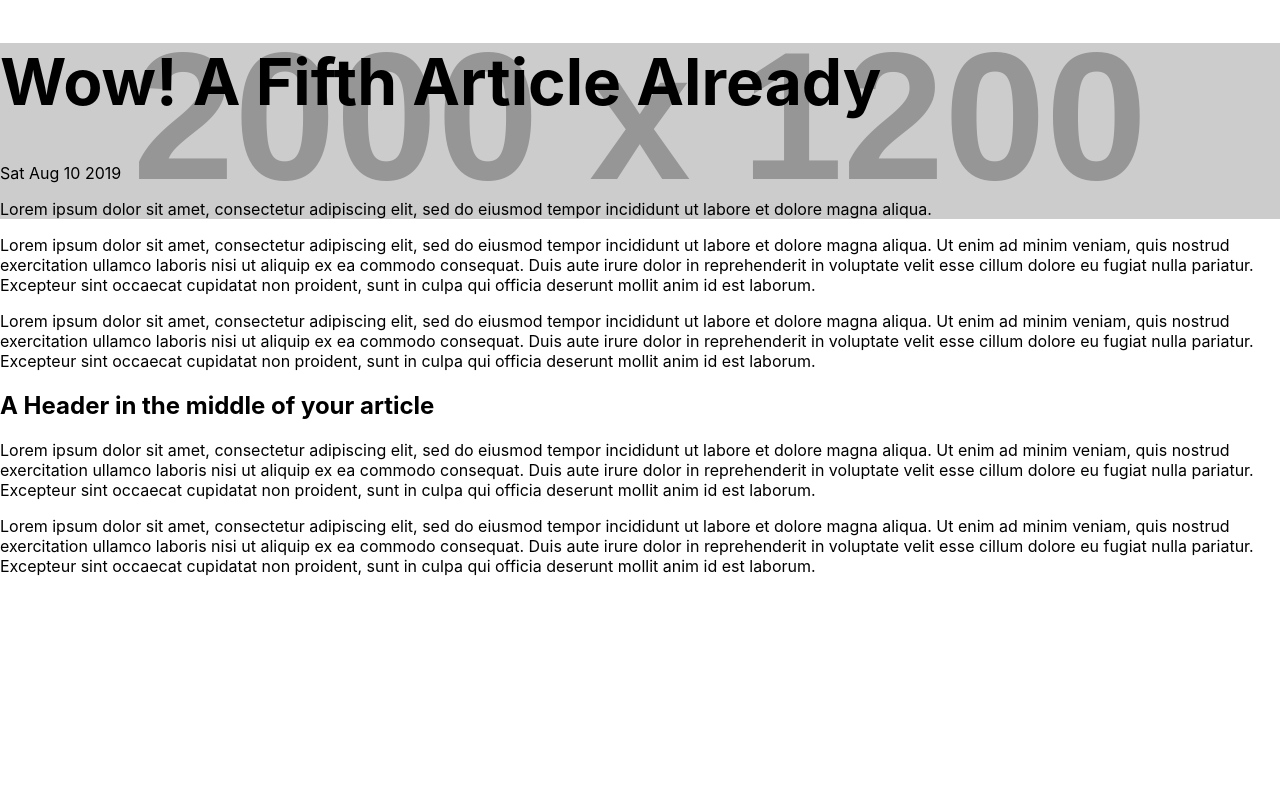
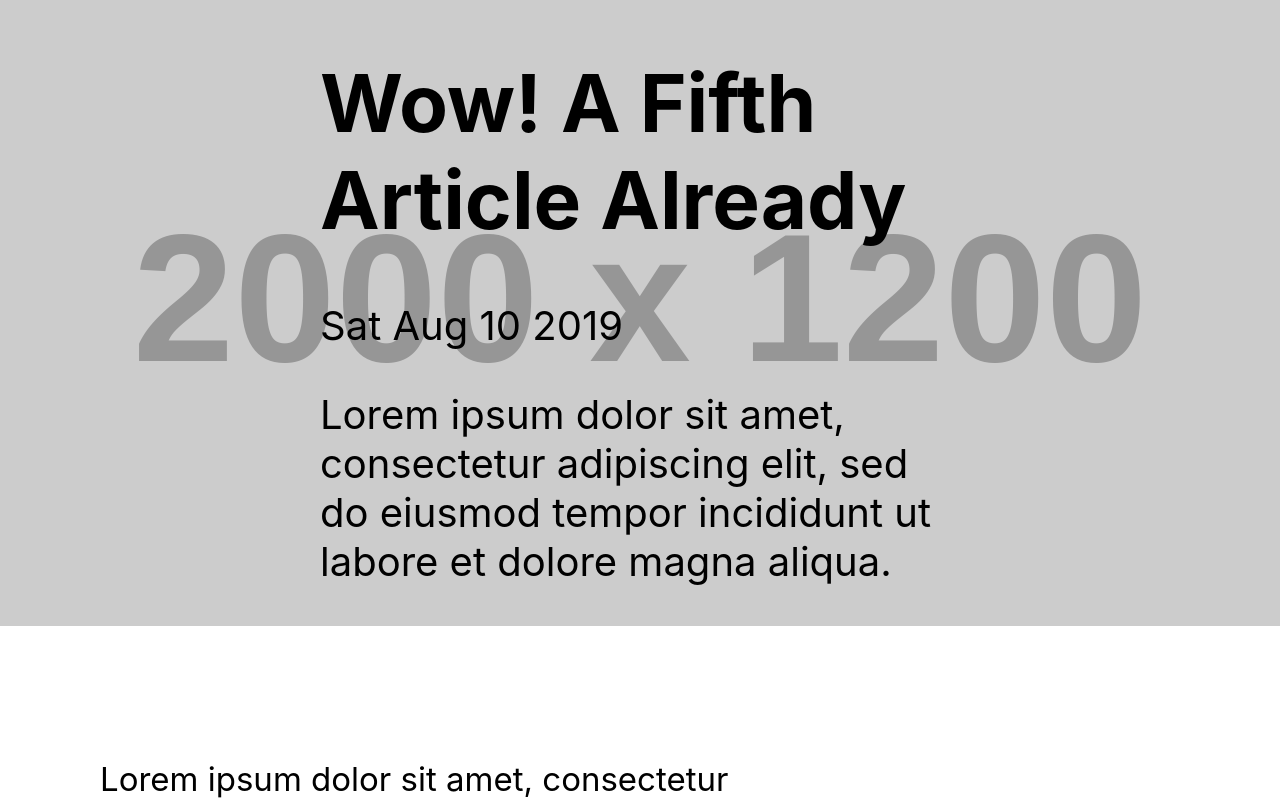
Before and after one commit to oziomarc/Dynamic-Web-Apps, a React (Create React App) app in the folder exercise-2-part2/: page /article/article-five in a window 1280 px wide. Shown: the top 800 px of the page. Built offline with nearby package versions, Linux system fonts and the light colour scheme.

Commit message:
final styling

```diff
--- a/exercise-2-part2/src/App.css
+++ b/exercise-2-part2/src/App.css
@@ -1,7 +1,7 @@
 .pageWrapper {
     margin: 0 auto;
     max-width: 1280px;
-    padding: 25px;
+    /* padding: 50px 100px 50px 100px; */
 }
 
 h1 {
@@ -9,18 +9,60 @@ h1 {
 }
 
 .articleCard {
+    display: flex;
+    flex-direction: row;
     border: 1px solid black;
     padding: 40px;
+    min-width: 1280px;
+}
+
+.articleCard h2 {
+    font-size: 50px;
 }
 
 .articleCard--image {
+    margin-right: 20px;
+    padding: 0;
+    flex-basis: 40%;
+}
 
+.articleCard--image img {
+    height: 100%;
+    width: 100%;
 }
 
 .articleCard--text {
+    flex-basis: 100%;
+    width: auto;
+    margin: 0;
+}
 
+.article--header {
+    display: flex;
+    justify-content: center;
 }
 
 .article--header--wrapper {
+    width: 50%;
+}
 
+.article--header--wrapper h1 {
+    font-size: 80px;
 }
+
+.article--header--wrapper p {
+    font-size: 40px;
+}
+
+.article--content {
+    padding: 100px;
+    width: 50%;
+}
+
+.article--content h2 {
+    font-size: 64px;
+}
+
+.article--content p {
+    font-size: 33px;
+}
```
